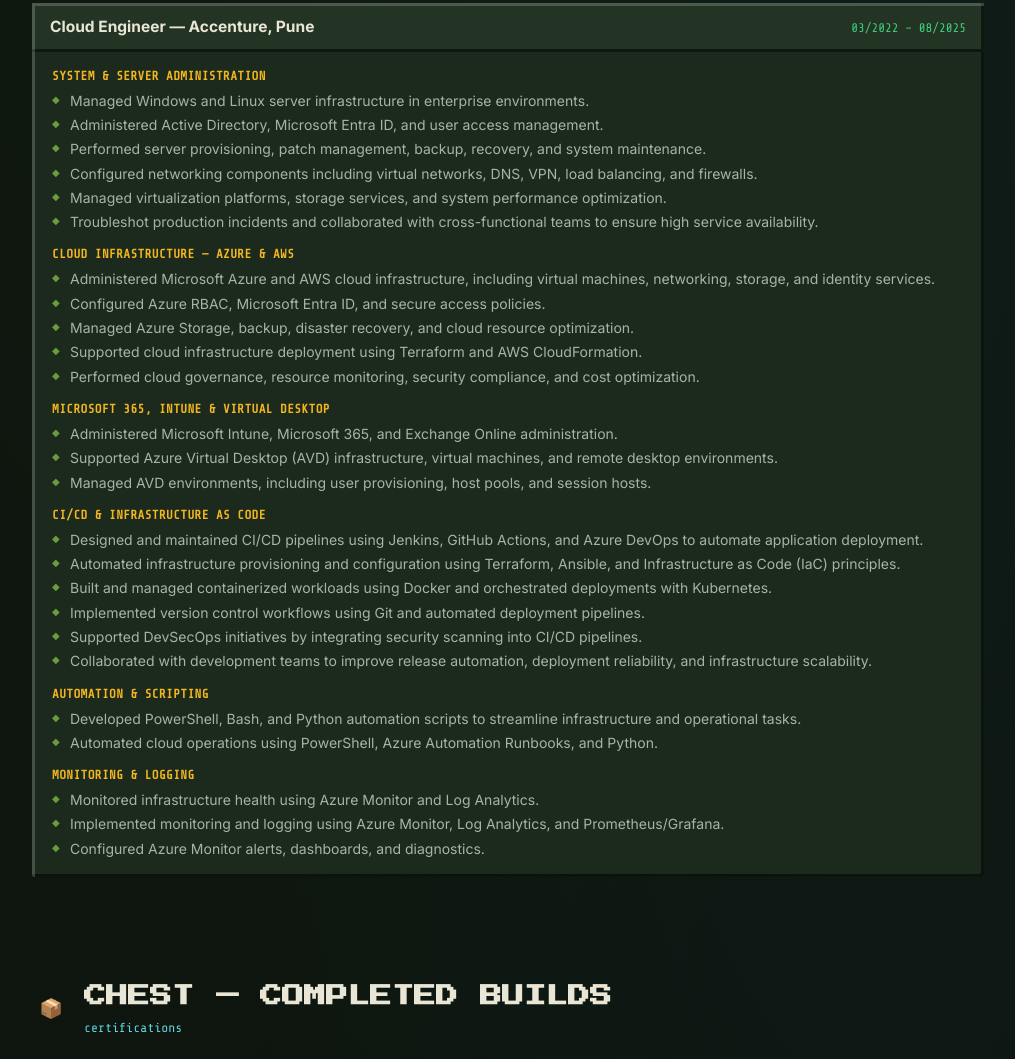
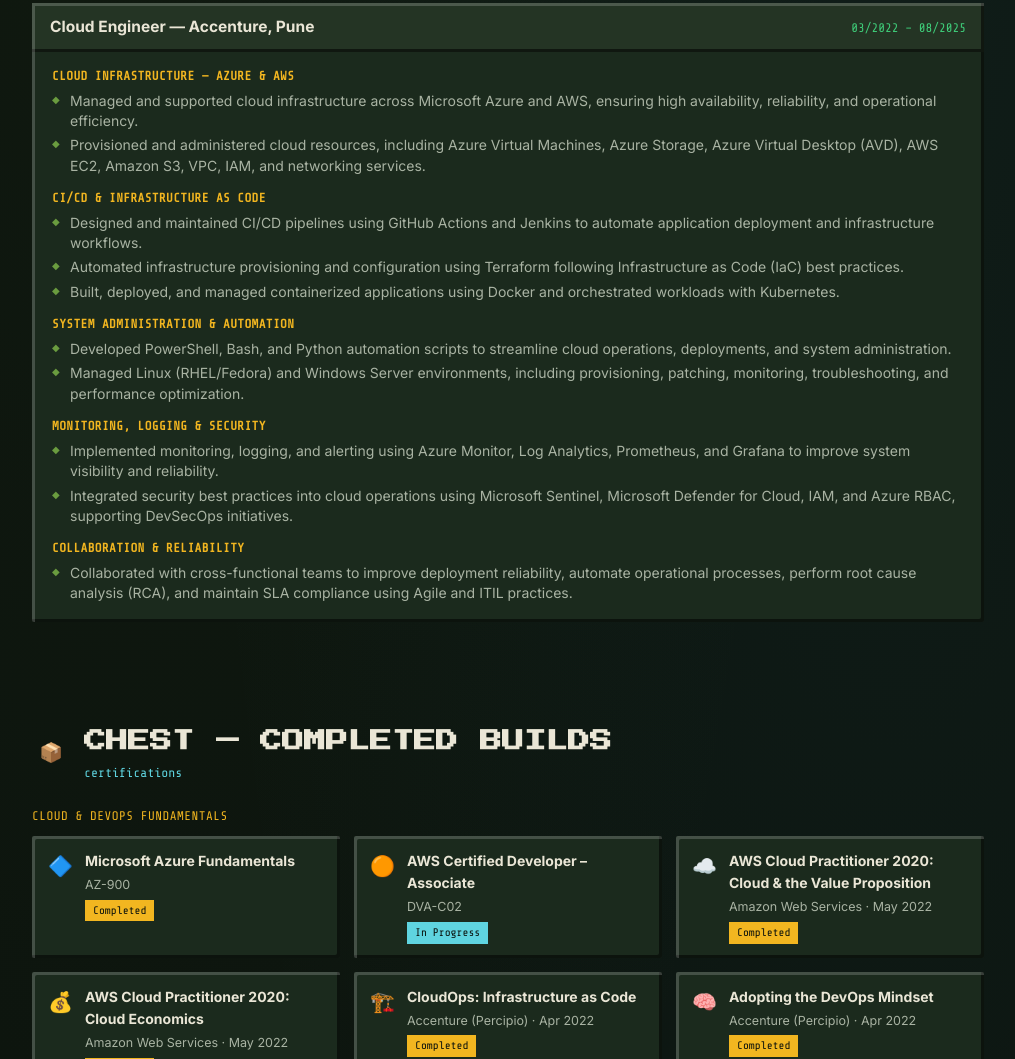
Before and after one commit to talpadeavi03/intro, a plain HTML site: page index.html in a window 1280 px wide. Shown: the part 1707-2766 px from the top of the page, without its empty margins (132-1147 px from the left). Drawn offline with nearby package versions, Linux system fonts and the light colour scheme.

Commit message:
Update index.html

```diff
--- a/index.html
+++ b/index.html
@@ -507,63 +507,42 @@
     <div class="craft-body">
 
       <div class="craft-cat">
-        <h4>SYSTEM &amp; SERVER ADMINISTRATION</h4>
-        <ul>
-          <li>Managed Windows and Linux server infrastructure in enterprise environments.</li>
-          <li>Administered Active Directory, Microsoft Entra ID, and user access management.</li>
-          <li>Performed server provisioning, patch management, backup, recovery, and system maintenance.</li>
-          <li>Configured networking components including virtual networks, DNS, VPN, load balancing, and firewalls.</li>
-          <li>Managed virtualization platforms, storage services, and system performance optimization.</li>
-          <li>Troubleshot production incidents and collaborated with cross-functional teams to ensure high service availability.</li>
-        </ul>
-      </div>
-
-      <div class="craft-cat">
         <h4>CLOUD INFRASTRUCTURE — AZURE &amp; AWS</h4>
         <ul>
-          <li>Administered Microsoft Azure and AWS cloud infrastructure, including virtual machines, networking, storage, and identity services.</li>
-          <li>Configured Azure RBAC, Microsoft Entra ID, and secure access policies.</li>
-          <li>Managed Azure Storage, backup, disaster recovery, and cloud resource optimization.</li>
-          <li>Supported cloud infrastructure deployment using Terraform and AWS CloudFormation.</li>
-          <li>Performed cloud governance, resource monitoring, security compliance, and cost optimization.</li>
-        </ul>
-      </div>
-
-      <div class="craft-cat">
-        <h4>MICROSOFT 365, INTUNE &amp; VIRTUAL DESKTOP</h4>
-        <ul>
-          <li>Administered Microsoft Intune, Microsoft 365, and Exchange Online administration.</li>
-          <li>Supported Azure Virtual Desktop (AVD) infrastructure, virtual machines, and remote desktop environments.</li>
-          <li>Managed AVD environments, including user provisioning, host pools, and session hosts.</li>
+          <li>Managed and supported cloud infrastructure across Microsoft Azure and AWS, ensuring high availability, reliability, and operational efficiency.</li>
+          <li>Provisioned and administered cloud resources, including Azure Virtual Machines, Azure Storage, Azure Virtual Desktop (AVD), AWS EC2, Amazon S3, VPC, IAM, and networking services.</li>
         </ul>
       </div>
 
       <div class="craft-cat">
         <h4>CI/CD &amp; INFRASTRUCTURE AS CODE</h4>
         <ul>
-          <li>Designed and maintained CI/CD pipelines using Jenkins, GitHub Actions, and Azure DevOps to automate application deployment.</li>
-          <li>Automated infrastructure provisioning and configuration using Terraform, Ansible, and Infrastructure as Code (IaC) principles.</li>
-          <li>Built and managed containerized workloads using Docker and orchestrated deployments with Kubernetes.</li>
-          <li>Implemented version control workflows using Git and automated deployment pipelines.</li>
-          <li>Supported DevSecOps initiatives by integrating security scanning into CI/CD pipelines.</li>
-          <li>Collaborated with development teams to improve release automation, deployment reliability, and infrastructure scalability.</li>
+          <li>Designed and maintained CI/CD pipelines using GitHub Actions and Jenkins to automate application deployment and infrastructure workflows.</li>
+          <li>Automated infrastructure provisioning and configuration using Terraform following Infrastructure as Code (IaC) best practices.</li>
+          <li>Built, deployed, and managed containerized applications using Docker and orchestrated workloads with Kubernetes.</li>
         </ul>
       </div>
 
       <div class="craft-cat">
-        <h4>AUTOMATION &amp; SCRIPTING</h4>
+        <h4>SYSTEM ADMINISTRATION &amp; AUTOMATION</h4>
         <ul>
-          <li>Developed PowerShell, Bash, and Python automation scripts to streamline infrastructure and operational tasks.</li>
-          <li>Automated cloud operations using PowerShell, Azure Automation Runbooks, and Python.</li>
+          <li>Developed PowerShell, Bash, and Python automation scripts to streamline cloud operations, deployments, and system administration.</li>
+          <li>Managed Linux (RHEL/Fedora) and Windows Server environments, including provisioning, patching, monitoring, troubleshooting, and performance optimization.</li>
         </ul>
       </div>
 
       <div class="craft-cat">
-        <h4>MONITORING &amp; LOGGING</h4>
+        <h4>MONITORING, LOGGING &amp; SECURITY</h4>
         <ul>
-          <li>Monitored infrastructure health using Azure Monitor and Log Analytics.</li>
-          <li>Implemented monitoring and logging using Azure Monitor, Log Analytics, and Prometheus/Grafana.</li>
-          <li>Configured Azure Monitor alerts, dashboards, and diagnostics.</li>
+          <li>Implemented monitoring, logging, and alerting using Azure Monitor, Log Analytics, Prometheus, and Grafana to improve system visibility and reliability.</li>
+          <li>Integrated security best practices into cloud operations using Microsoft Sentinel, Microsoft Defender for Cloud, IAM, and Azure RBAC, supporting DevSecOps initiatives.</li>
+        </ul>
+      </div>
+
+      <div class="craft-cat">
+        <h4>COLLABORATION &amp; RELIABILITY</h4>
+        <ul>
+          <li>Collaborated with cross-functional teams to improve deployment reliability, automate operational processes, perform root cause analysis (RCA), and maintain SLA compliance using Agile and ITIL practices.</li>
         </ul>
       </div>
 
```
